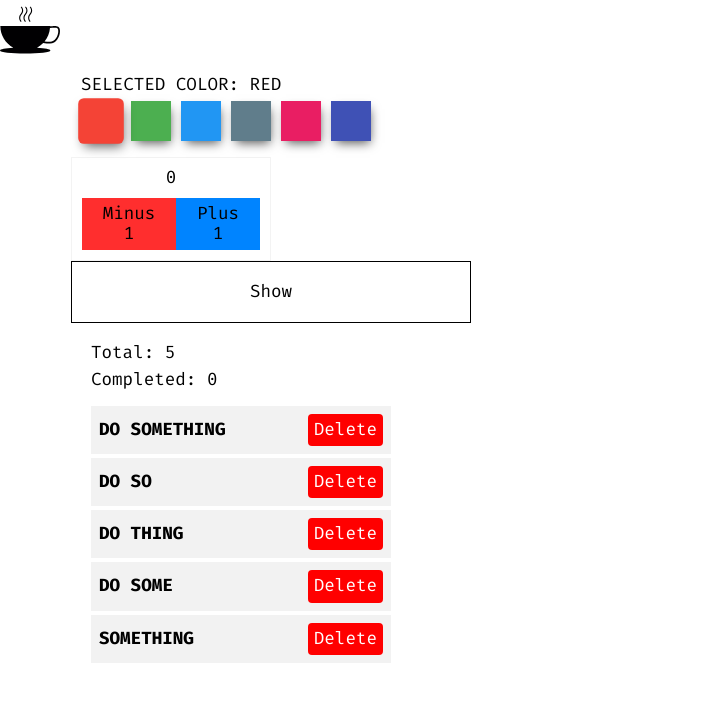
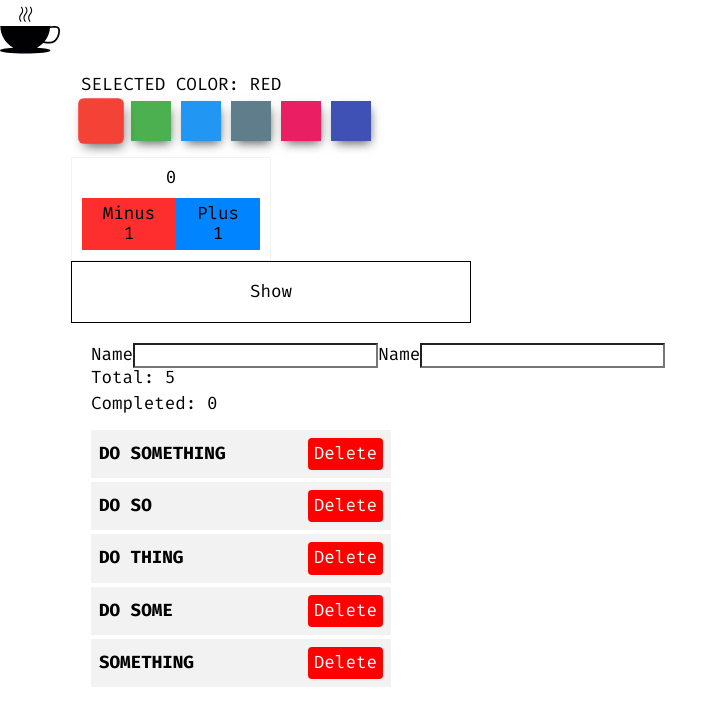
Before and after one commit to Inpulsgor/react-playground, a React (Create React App) app: page / in a window 1280 px wide. Shown: the top 726 px of the page, without its empty margins (0-728 px from the left). Built offline with nearby package versions, Linux system fonts and the light colour scheme.

Commit message:
handleChange method has type error

```diff
--- a/src/components/Todo/index.tsx
+++ b/src/components/Todo/index.tsx
@@ -1,4 +1,4 @@
-import React, { Component } from 'react';
+import React, { ChangeEvent, Component } from 'react';
 import { TodoList } from '../';
 import initialTodos from './todos.json';
 import { IProps, IState } from './interface';
@@ -7,6 +7,17 @@ import styles from './styles.module.scss';
 class Todo extends Component<IProps, IState> {
   state = {
     todos: initialTodos,
+    name: '',
+    email: '',
+  };
+
+  handleChange = (event: ChangeEvent<HTMLInputElement>): void => {
+    const { name, value } = event.currentTarget;
+
+    console.log(name, value);
+
+    // TODO: fix typescript error in code below
+    // this.setState({ [name]: value });
   };
 
   handleDelete = (ID: string) => {
@@ -16,11 +27,31 @@ class Todo extends Component<IProps, IState> {
   };
 
   render() {
-    const { todos } = this.state;
+    const { todos, name, email } = this.state;
     const completedTodos = todos.filter(todo => todo.completed);
 
     return (
       <div className={styles.todos}>
+        <form>
+          <label htmlFor="name">Name</label>
+          <input
+            type="text"
+            id="name"
+            name="name"
+            value={name}
+            onChange={this.handleChange}
+          />
+
+          <label htmlFor="name">Name</label>
+          <input
+            type="text"
+            id="name"
+            name="email"
+            value={email}
+            onChange={this.handleChange}
+          />
+        </form>
+
         <span className={styles.total}>Total: {todos.length}</span>
         <span className={styles.completed}>
           Completed: {completedTodos.length}
--- a/src/components/Todo/interface.ts
+++ b/src/components/Todo/interface.ts
@@ -2,6 +2,8 @@ export interface IProps {}
 
 export interface IState {
   todos: Array<Todo>;
+  name: string;
+  email: string;
 }
 
 type Todo = {
```
Also changed, not shown: 1 other file (tests, documents, lock files or other folders).
